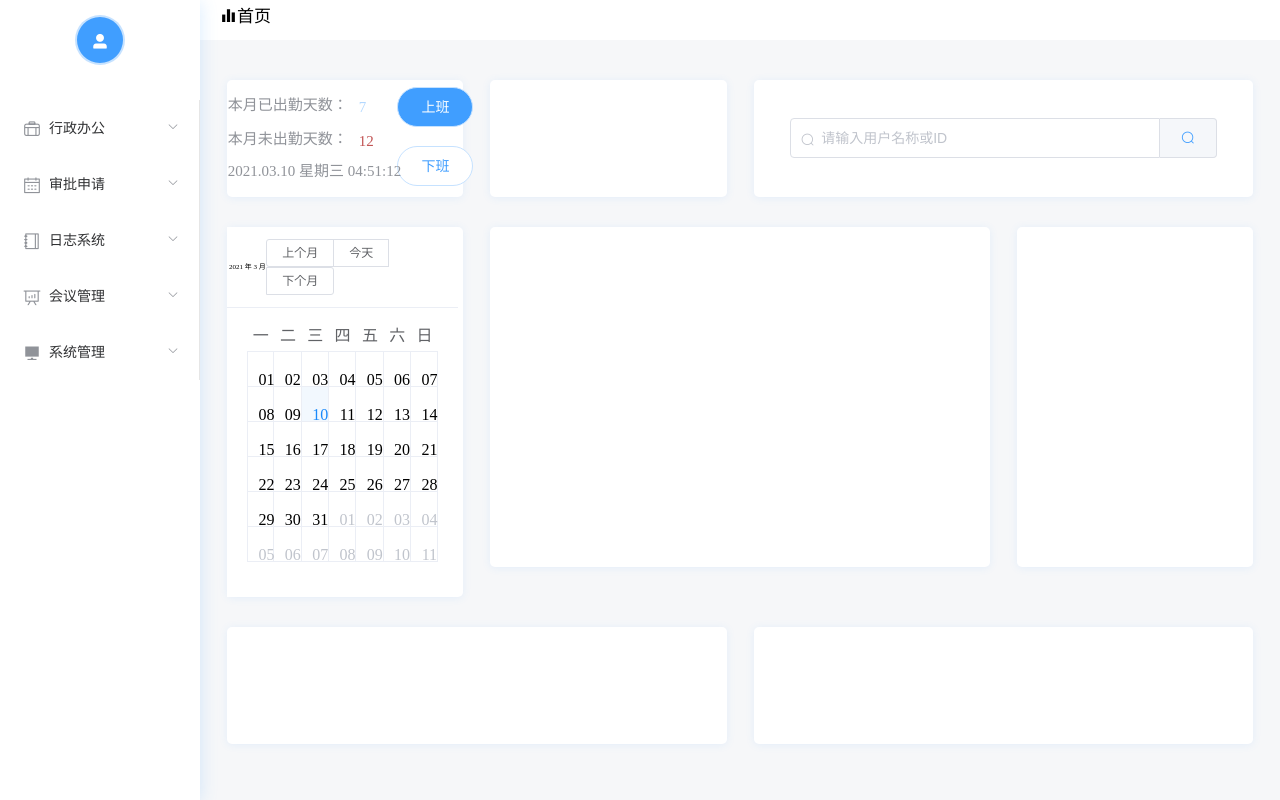
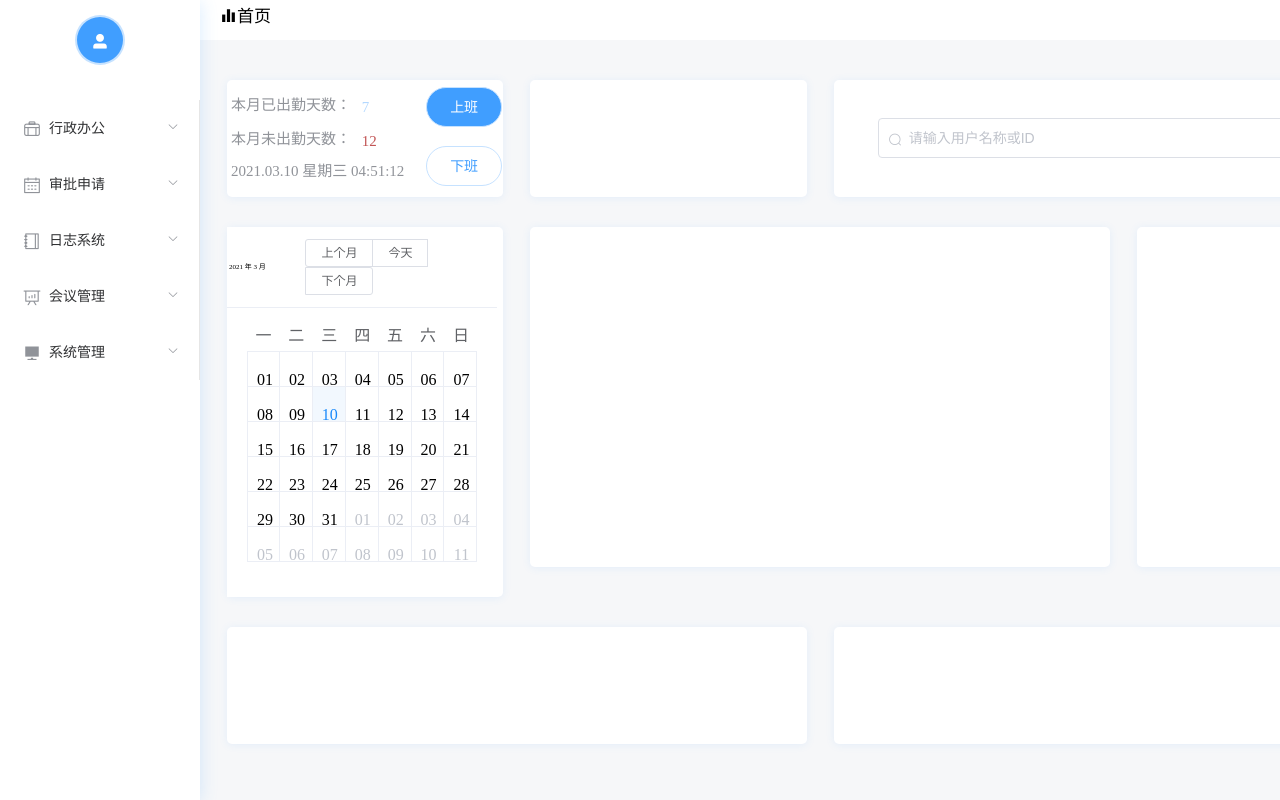
Before and after one commit to Yeyuq/OA-FrontEnd, a Vue app: page /workspace in a window 1280 px wide. Built offline with nearby package versions, Linux system fonts and the light colour scheme.

Commit message:
3.11 8：30 解决整体因为浏览器窗口大小改变而发生的变形的部分问题

```diff
--- a/src/components/login.vue
+++ b/src/components/login.vue
@@ -1,7 +1,7 @@
 <template>
   <!--登录表单的容器-->
   <div class="login_container">
-    <el-container>
+    <el-container class="all_box">
       <el-header class="login_header">
         <div>
           <!--<el-avatar class="header_icon" icon="el-icon-office-building" style="color:white;background-color: #162954"></el-avatar>-->
@@ -132,12 +132,15 @@
     background:url("../assets/img/bg2.jpg");
     width:100%;			//大小设置为100%
     height:100%;			//大小设置为100%
+    //width: 1440px;
+    //height: 823px;
+    overflow: auto;
     position:fixed;
     background-size:100% 100%;
   }
 
   .login_header{
-    width: 100%;
+    width: 1440px;
     height: 40px;
     background-color: rgba(255,255,255,0.5);
     box-shadow: 0 2px 12px 0 rgba(0, 0, 0, 0.2);
--- a/src/components/register.vue
+++ b/src/components/register.vue
@@ -149,6 +149,7 @@ export default {
     width: 100%; //大小设置为100%
     height: 100%; //大小设置为100%
     position: fixed;
+    //overflow: auto;
     background-size: 100% 100%;
   }
 
@@ -163,6 +164,7 @@ export default {
     left: 50%;
     top: 40%;
     transform: translate(-50%, -50%);
+    //overflow: auto;
   }
 
   .tab_email {
--- a/src/components/user/UserSetting.vue
+++ b/src/components/user/UserSetting.vue
@@ -135,8 +135,10 @@ export default {
     width: 100%;
     height: 100%;
     position: fixed;
+    overflow: auto;
   }
   .bg_box{
+    //overflow: auto;
     position: absolute;
     width: 100%;
     height: 100%;
@@ -177,6 +179,7 @@ export default {
     /*padding-bottom: 20px;*/
     width: 1220px;
     height: 752px;
+    //overflow: auto;
     /*bottom: 20%;*/
     .user_bgimg{
       width: 100%;
--- a/src/components/user/workspace.vue
+++ b/src/components/user/workspace.vue
@@ -1,11 +1,12 @@
 <template>
-  <div>
-    <div>
+  <div class="workspace_box">
+    <div class="header_box">
       <el-header
         style="text-align: left;height: 40px;position:absolute;bottom:102.9%;z-index: 1;font-size: 17px;font-family: 微软雅黑;padding: 0px">
         <i class="el-icon-s-data"></i>首页
       </el-header>
     </div>
+    <div class="main_box">
     <!--gutter栅栏间隔-->
     <el-row :gutter="27">
       <div class="row_1">
@@ -91,6 +92,7 @@
         </el-col>
       </div>
     </el-row>
+    </div>
   </div>
 </template>
 
@@ -274,7 +276,7 @@ export default {
 
   .grid-content2 /deep/ .el-calendar-table .el-calendar-day {
     height: 34px;
-    width: 37px;
+    width: 34px;
   }
 
   .grid-content2 /deep/ .el-calendar__title {
@@ -288,4 +290,19 @@ export default {
   .grid-content2 /deep/ .el-calendar__header {
     padding: 12px 2px;
   }
+
+  //.workspace_box{
+  //  width: 1200px;
+  //  height: 720px;
+  //  overflow: auto;
+  //}
+
+  .main_box{
+    width: 1200px;
+    height: 700px;
+    //overflow: auto;
+  }
+  //.header_box{
+  //  overflow: hidden;
+  //}
 </style>
```
